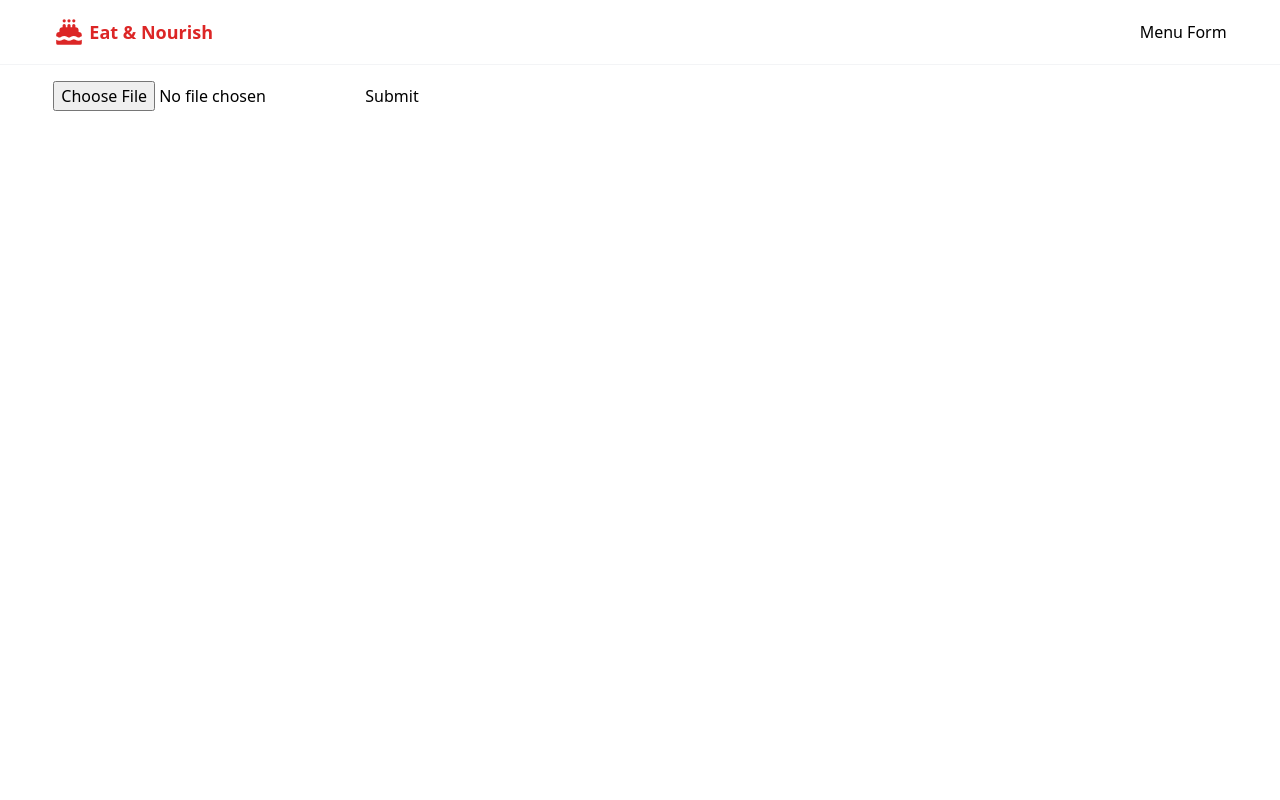
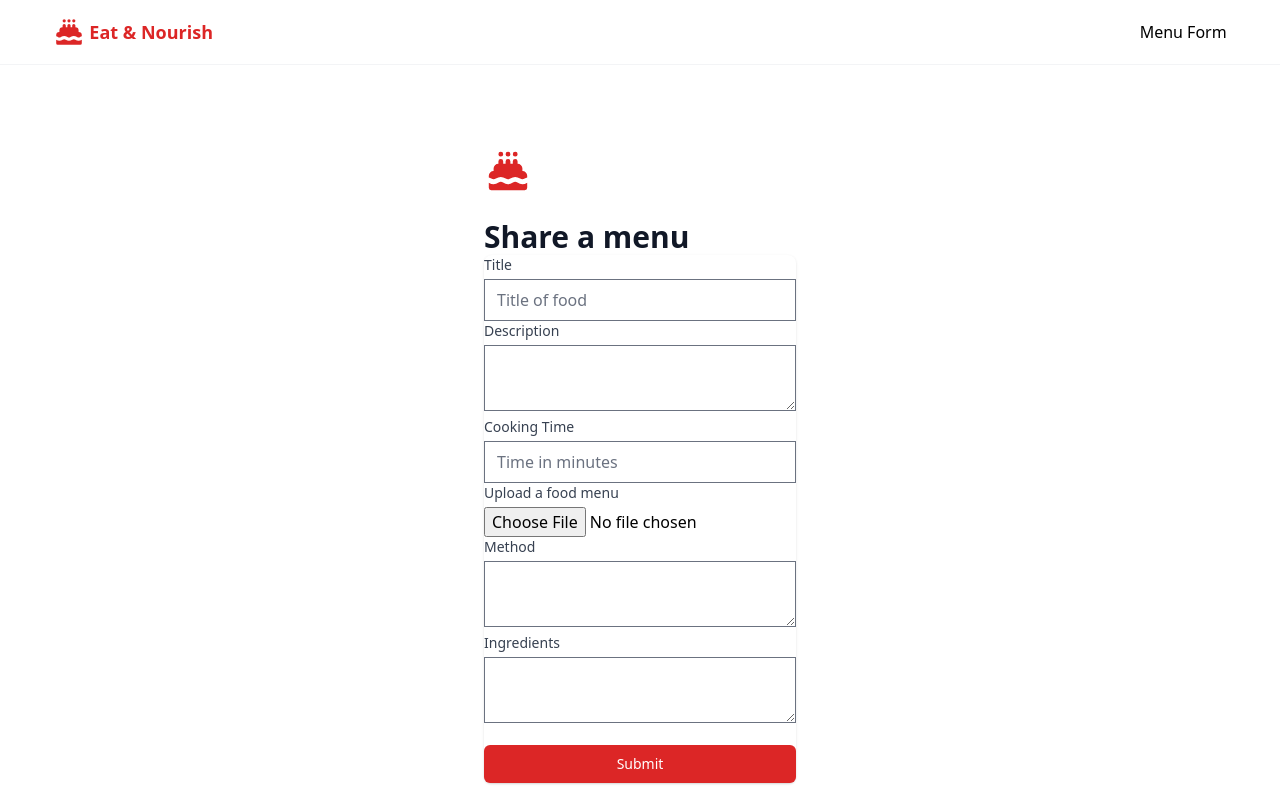
Before and after one commit to Terieyenike/next-amplify-datastore, a Next.js app: page /menu-form in a window 1280 px wide. Shown: the top 800 px of the page. Built offline with nearby package versions, Linux system fonts and the light colour scheme; no server answers; what aws-amplify would draw is missing.

Commit message:
Fix: layout and positioning of the page

```diff
--- a/pages/menu-form.js
+++ b/pages/menu-form.js
@@ -1,18 +1,50 @@
+import { useState } from 'react';
+import { DataStore } from 'aws-amplify';
 import Layout from '../components/Layout';
+import { CakeIcon } from '@heroicons/react/solid';
+import { Recipe } from '../src/models';
+
 export default function Form() {
+  const defaultFormFiels = {
+    title: '',
+    description: '',
+    cookingTime: '',
+    featuredImage: '',
+    method: '',
+    ingredients: '',
+  };
+
+  const [formFields, setFormFields] = useState(defaultFormFiels);
+
+  const {
+    title,
+    description,
+    cookingTime,
+    featuredImage,
+    method,
+    ingredients,
+  } = formFields;
+
+  const handleChange = (e) => {
+    const { name, value } = e.target;
+
+    setFormFields({ ...formFields, [name]: value });
+
+    console.log(name, value);
+  };
+
   const handleMenu = async (e) => {
     e.preventDefault();
-    // await DataStore.save(
-    //   new Recipe({
-    //     title: 'My First Post',
-    //     description: 'saved',
-    //     cookingTime: 60,
-    //     featuredImage: '',
-    //     method: '',
-    //     ingredients: '',
-    //   })
-    // );
-    console.log('waiting!!!');
+    await DataStore.save(
+      new Recipe({
+        title: title,
+        description: description,
+        cookingTime: parseInt(cookingTime),
+        featuredImage: '',
+        method: method,
+        ingredients: ingredients,
+      })
+    );
   };
 
   return (
@@ -22,12 +54,106 @@ export default function Form() {
         description:
           'Share your favourite meals so the world knows about your culture and food.',
       }}>
-      <div className='max-w-7xl mx-auto w-11/12 min-h-screen'>
+      <div className='flex flex-col justify-center items-center max-w-7xl mx-auto w-11/12 min-h-screen'>
         <div className='py-4'>
-          <form onSubmit={handleMenu}>
-            <input type='file' accept='image/png, image/jpeg' />
-            <button>Submit</button>
-          </form>
+          <CakeIcon className='w-12 h-12 flex-shrink-0 text-red-600' />
+          <h2 className='mt-6 text-3xl font-extrabold text-gray-900'>
+            Share a menu
+          </h2>
+          <div className='bg-white shadow rounded-lg'>
+            <form onSubmit={handleMenu}>
+              <div>
+                <label className='block text-sm font-medium text-gray-700'>
+                  Title
+                </label>
+                <div className='mt-1'>
+                  <input
+                    type='text'
+                    value={title}
+                    name='title'
+                    required
+                    className='w-full'
+                    placeholder='Title of food'
+                    onChange={handleChange}
+                  />
+                </div>
+              </div>
+              <div>
+                <label className='block text-sm font-medium text-gray-700'>
+                  Description
+                </label>
+                <div className='mt-1'>
+                  <textarea
+                    required
+                    value={description}
+                    name='description'
+                    onChange={handleChange}
+                    className='w-full'></textarea>
+                </div>
+              </div>
+              <div>
+                <label className='block text-sm font-medium text-gray-700'>
+                  Cooking Time
+                </label>
+                <div className='mt-1'>
+                  <input
+                    type='text'
+                    value={cookingTime}
+                    name='cookingTime'
+                    placeholder='Time in minutes'
+                    required
+                    onChange={handleChange}
+                    className='w-full'
+                  />
+                </div>
+              </div>
+              <div>
+                <label className='block text-sm font-medium text-gray-700'>
+                  Upload a food menu
+                </label>
+                <div className='mt-1'>
+                  <input
+                    type='file'
+                    accept='image/png, image/jpeg'
+                    name='featuredImage'
+                  />
+                </div>
+              </div>
+
+              <div>
+                <label className='block text-sm font-medium text-gray-700'>
+                  Method
+                </label>
+                <div className='mt-1'>
+                  <textarea
+                    required
+                    value={method}
+                    name='method'
+                    className='w-full'
+                    onChange={handleChange}></textarea>
+                </div>
+              </div>
+
+              <div>
+                <label className='block text-sm font-medium text-gray-700'>
+                  Ingredients
+                </label>
+                <div className='mt-1'>
+                  <textarea
+                    required
+                    value={ingredients}
+                    name='ingredients'
+                    className='w-full'
+                    onChange={handleChange}></textarea>
+                </div>
+              </div>
+              <button
+                className='w-full flex justify-center py-2 px-4 border border-transparent rounded-md shadow-sm text-sm font-medium text-white bg-red-600 hover:bg-red-700 focus:outline-none focus:ring-2 focus:ring-offset-2 focus:ring-red-500 mt-4'
+                type='submit'>
+                Submit
+              </button>
+            </form>
+          </div>
         </div>
       </div>
     </Layout>
--- a/pages/recipe/[id].js
+++ b/pages/recipe/[id].js
@@ -22,6 +22,7 @@ export default function Menu({ recipe }) {
   if (!recipe) {
     return <p>Loading...</p>;
   }
+
   return (
     <Layout>
       <div className='max-w-7xl mx-auto w-11/12 py-10'>
@@ -37,7 +38,7 @@ export default function Menu({ recipe }) {
           height={500}
           className='md:w-full lg:w-2/4'
         />
-        <h2 className='mt-2 mb-4'>{recipe.title}</h2>
+        <h2 className='mt-2 mb-4'>{recipe.title.toUpperCase()}</h2>
         <div>
           <span className='font-bold uppercase'>Description</span>
           <p className='mb-6 max-w-6xl'>{recipe.description}</p>
```
